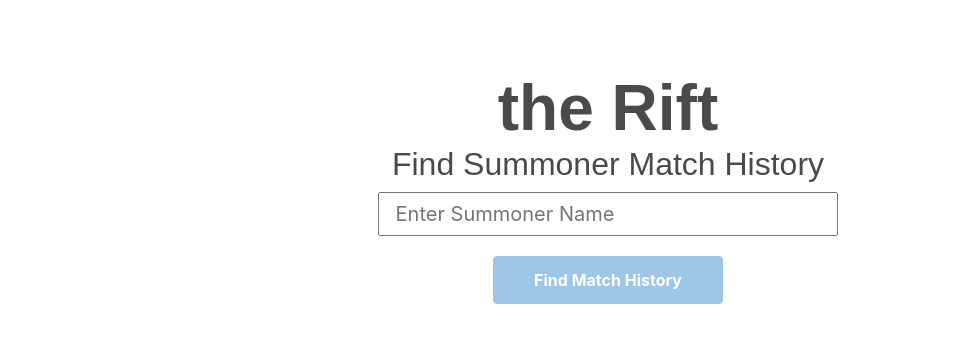
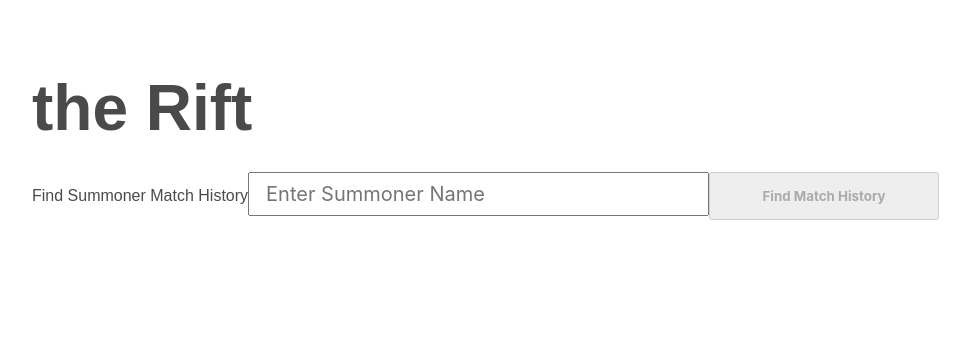
Before and after one commit to DorianKwan/theRift, a React app in the folder client/: page / in a window 1280 px wide. Shown: the top 342 px of the page, without its empty margins (32-1002 px from the left). Built offline with nearby package versions, Linux system fonts and the light colour scheme.

Commit message:
Refactored renderSummonerForm and renderLoader app methods

```diff
--- a/client/src/components/App.js
+++ b/client/src/components/App.js
@@ -51,26 +51,26 @@ export default class App extends Component {
   renderSummonerForm() {
     const errorMessage = this.state.errorMessage ? this.renderErrorMessage() : "";
     const isSubmitDisabled = this.state.textInput.length < 3;
-    const submitButton = <button disabled={isSubmitDisabled}
-                                 className="button is-info is-wide"
-                                 onClick={this.fetchMatchHistory}>Find Match History</button>;
 
     return (
-      <div>
-        <h2>Find Summoner Match History</h2>
+      <div className="summoner-form">
+        <label className="input-label">Find Summoner Match History</label>
         {errorMessage}
-        <input type="text" name="summoner" placeholder="Enter Summoner Name"
+        <input className="summoner-name-input" type="text" name="summoner" placeholder="Enter Summoner Name"
           onChange={(e) => this.summonerInputChangeHandler(e)}
           value={this.state.textInput} />
-        <br />
-        {submitButton}
+        <button disabled={isSubmitDisabled}
+                className="match-history-button"
+                onClick={this.fetchMatchHistory}>
+          Find Match History
+        </button>
       </div>
     );
   }
 
   renderLoader() {
     return (
-      <div>
+      <div className="loading-spinner">
         <div className="lds-spinner">
           <div></div><div></div>
           <div></div><div></div>
@@ -88,8 +88,8 @@ export default class App extends Component {
     const content = this.state.isLoading ? this.renderLoader() : this.renderSummonerForm();
 
     return (
-    <div className="main container has-text-centered">
-      <h1>the Rift</h1>
+    <div className="main container">
+      <h1 className="app-title">the Rift</h1>
       {content}
       <MatchHistory matches={this.state.matchHistory} summoner={this.state.summonerName} />
     </div>
```
